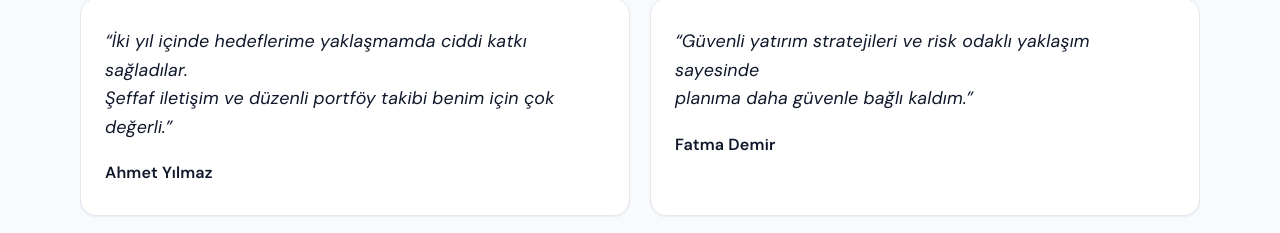
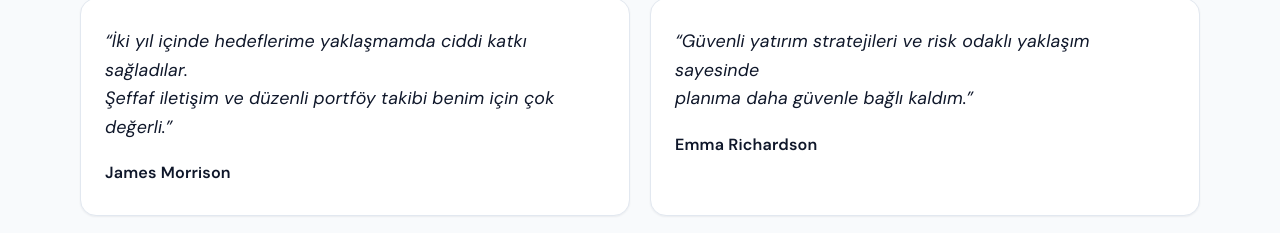
Before and after one commit to atalaysoylu/veltaramarkets, a React (Vite) app: page / in a window 1280 px wide. Shown: the part 4955-5188 px from the top of the page. Built offline with nearby package versions, Linux system fonts and the light colour scheme.

Commit message:
Update client testimonials in translations for Veltara Markets
- Changed names in Turkish and English testimonials from 'Ahmet Yılmaz' and 'Fatma Demir' to 'James Morrison' and 'Emma Richardson' respectively for improved accuracy and relevance.

```diff
--- a/src/i18n/translations.ts
+++ b/src/i18n/translations.ts
@@ -264,9 +264,9 @@ export const tr = {
     title: 'Müşteri Yorumları',
     intro: 'Danışmanlık sürecine katılan yatırımcılarımızın deneyimlerinden\nkısa kesitler.',
     q1: '“İki yıl içinde hedeflerime yaklaşmamda ciddi katkı sağladılar.\nŞeffaf iletişim ve düzenli portföy takibi benim için çok değerli.”',
-    name1: 'Ahmet Yılmaz',
+    name1: 'James Morrison',
     q2: '“Güvenli yatırım stratejileri ve risk odaklı yaklaşım sayesinde\nplanıma daha güvenle bağlı kaldım.”',
-    name2: 'Fatma Demir',
+    name2: 'Emma Richardson',
     trust:
       'Veltara Markets olarak veri güvenliğine ve düzenlemelere uygun\nsüreçlere önem veriyoruz; tüm görüşmeler gizlilik çerçevesindedir.',
   },
@@ -651,9 +651,9 @@ export const en = {
     title: 'Client testimonials',
     intro: 'Short excerpts from investors who joined our advisory process.',
     q1: '“They made a real difference in moving toward my goals over two years.\nTransparent communication and steady portfolio reviews mattered a lot.”',
-    name1: 'Ahmet Yilmaz',
+    name1: 'James Morrison',
     q2: '“Safer investment strategies and a risk-first mindset helped me\nstick to my plan with more confidence.”',
-    name2: 'Fatma Demir',
+    name2: 'Emma Richardson',
     trust:
       'At Veltara Markets we prioritise data security and compliant\nprocesses; all conversations are confidential.',
   },
```
